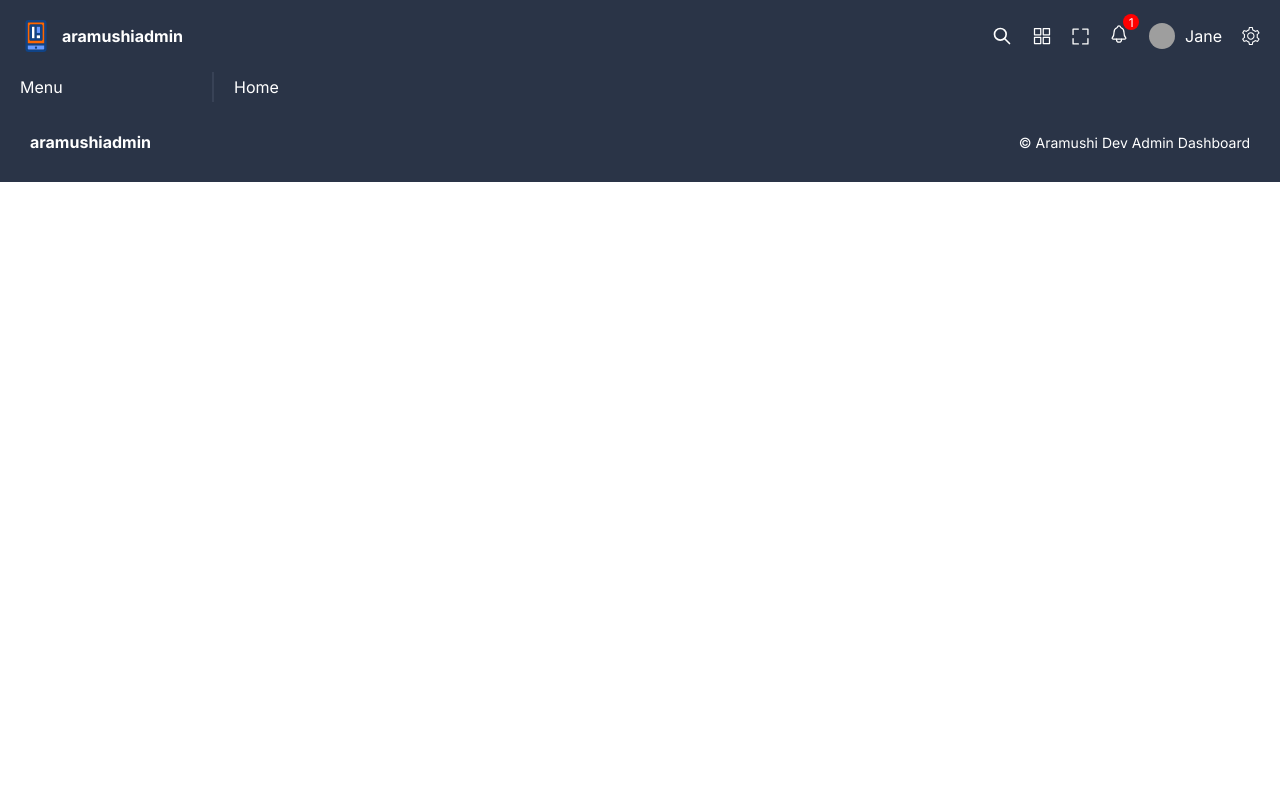
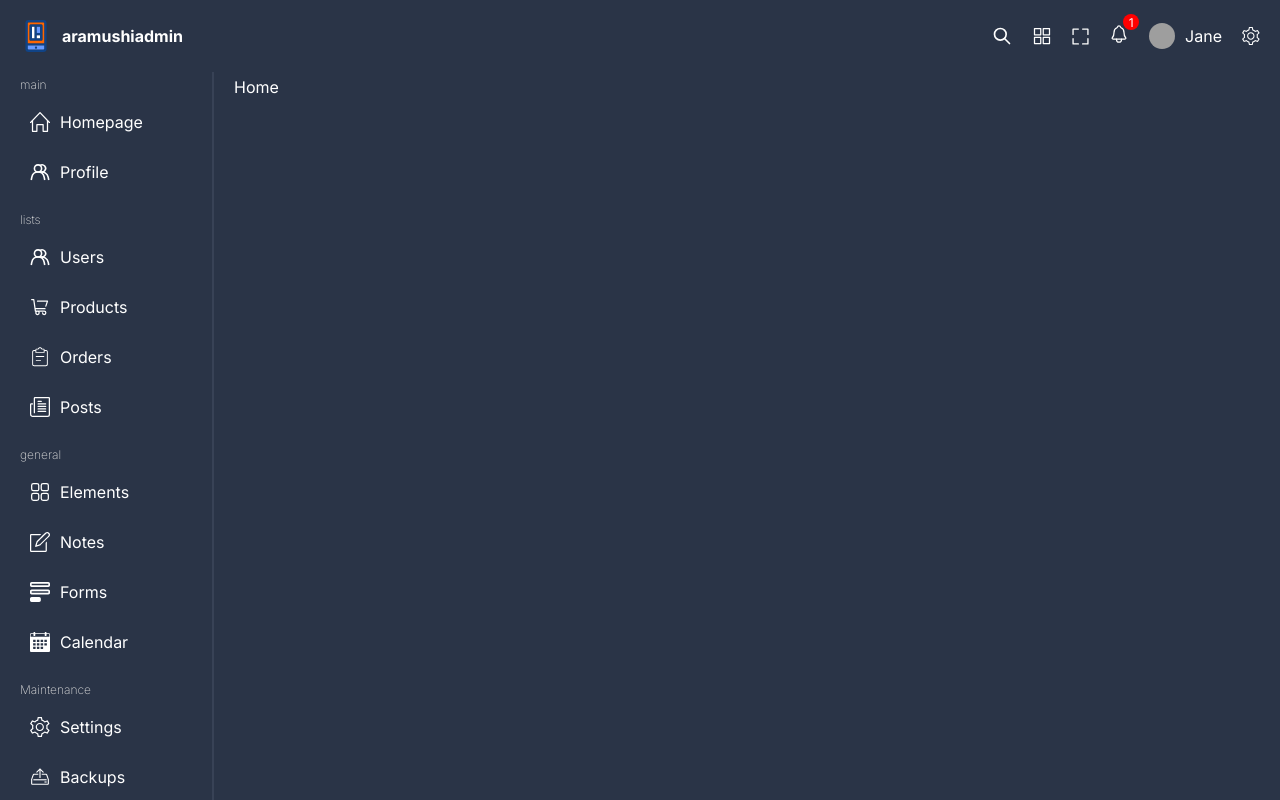
Before and after one commit to lustlee/react-admin, a React (Vite) app: page / in a window 1280 px wide. Shown: the top 800 px of the page. Built offline with nearby package versions, Linux system fonts and the light colour scheme; grey boxes are pictures that could not be loaded.

Commit message:
feat: add datas for exapmling rendering menu and styling

```diff
--- a/src/components/menu/Menu.tsx
+++ b/src/components/menu/Menu.tsx
@@ -1,7 +1,23 @@
+import { Link } from 'react-router-dom'
 import './menu.scss'
+import { menu } from '../../data'
 
 const Menu = () => {
-  return <div className="menu">Menu</div>
+  return (
+    <div className="menu">
+      {menu.map((item) => (
+        <div className="item" key={item.id}>
+          <span className="title">{item.title}</span>
+          {item.listItems.map((listItem) => (
+            <Link to="/" className="listItem" key={listItem.id}>
+              <img src={listItem.icon} alt={listItem.title} />
+              <span className="listItemTitle">{listItem.title}</span>
+            </Link>
+          ))}
+        </div>
+      ))}
+    </div>
+  )
 }
 
 export default Menu
--- a/src/components/menu/menu.scss
+++ b/src/components/menu/menu.scss
@@ -1,2 +1,28 @@
+@import '../../styles/variables.scss';
+
 .menu {
+  .item {
+    display: flex;
+    flex-direction: column;
+    gap: 10px;
+    margin-bottom: 20px;
+
+    .title {
+      font-size: 12px;
+      font-weight: 200;
+      color: $soft-color;
+    }
+
+    .listItem {
+      display: flex;
+      align-items: center;
+      gap: 10px;
+      padding: 10px;
+      border-radius: 5px;
+
+      &:hover {
+        background-color: $soft-bg;
+      }
+    }
+  }
 }
--- /dev/null
+++ b/src/data.ts
@@ -0,0 +1,116 @@
+export const menu = [
+  {
+    id: 1,
+    title: 'main',
+    listItems: [
+      {
+        id: 1,
+        title: 'Homepage',
+        url: '/',
+        icon: 'home.svg',
+      },
+      {
+        id: 2,
+        title: 'Profile',
+        url: '/users/1',
+        icon: 'user.svg',
+      },
+    ],
+  },
+  {
+    id: 2,
+    title: 'lists',
+    listItems: [
+      {
+        id: 1,
+        title: 'Users',
+        url: '/users',
+        icon: 'user.svg',
+      },
+      {
+        id: 2,
+        title: 'Products',
+        url: '/products',
+        icon: 'product.svg',
+      },
+      {
+        id: 3,
+        title: 'Orders',
+        url: '/orders',
+        icon: 'order.svg',
+      },
+      {
+        id: 4,
+        title: 'Posts',
+        url: '/posts',
+        icon: 'post2.svg',
+      },
+    ],
+  },
+  {
+    id: 3,
+    title: 'general',
+    listItems: [
+      {
+        id: 1,
+        title: 'Elements',
+        url: '/',
+        icon: 'element.svg',
+      },
+      {
+        id: 2,
+        title: 'Notes',
+        url: '/',
+        icon: 'note.svg',
+      },
+      {
+        id: 3,
+        title: 'Forms',
+        url: '/',
+        icon: 'form.svg',
+      },
+      {
+        id: 4,
+        title: 'Calendar',
+        url: '/',
+        icon: 'calendar.svg',
+      },
+    ],
+  },
+  {
+    id: 4,
+    title: 'Maintenance',
+    listItems: [
+      {
+        id: 1,
+        title: 'Settings',
+        url: '/',
+        icon: 'setting.svg',
+      },
+      {
+        id: 2,
+        title: 'Backups',
+        url: '/',
+        icon: 'backup.svg',
+      },
+    ],
+  },
+  {
+    id: 5,
+    title: 'analytics',
+    listItems: [
+      {
+        id: 1,
+        title: 'Charts',
+        url: '/',
+        icon: 'chart.svg',
+      },
+      {
+        id: 2,
+        title: 'Logs',
+        url: '/',
+        icon: 'log.svg',
+      },
+    ],
+  },
+]
```
